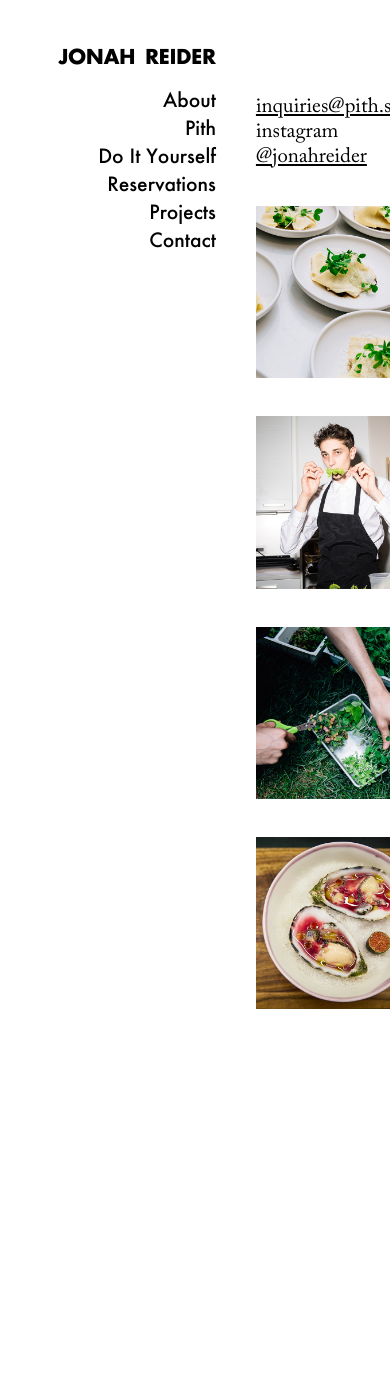
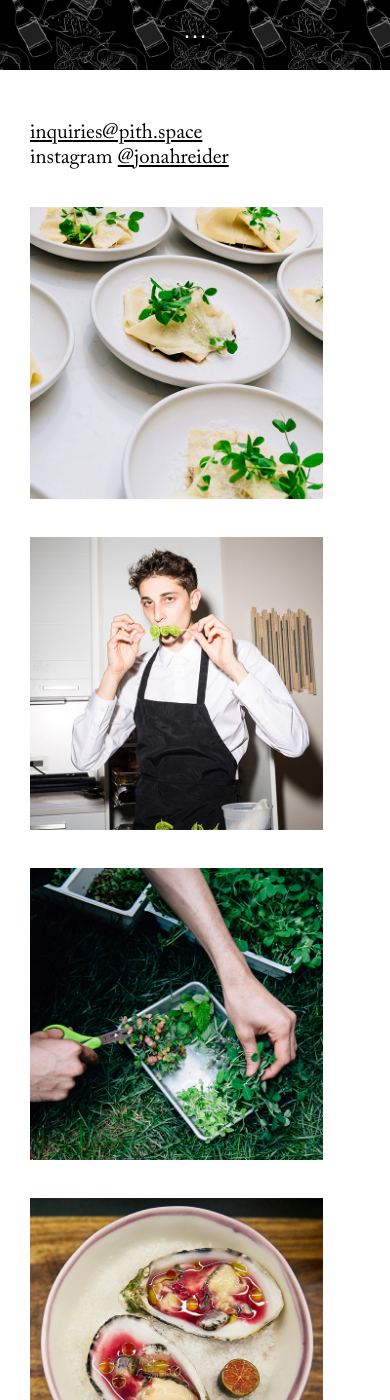
Before and after one commit to zoe-pith/pith-site, a Jekyll site: the page built from sections/contact.md, in a window 390 px wide and 1400 px high. Built offline with Jekyll 4.4.1, drawn with Linux system fonts in a browser that asks for light colours.

Commit message:
Clean up some redundant files and improve nav behaviour

```diff
--- a/_includes/header.md
+++ b/_includes/header.md
@@ -10,7 +10,6 @@
 		<link rel="stylesheet" type="text/css" href="/css/style.css">
 		<script src="/js/jquery-2.1.1.js" type="text/javascript"></script>
 		<script src="/js/jquery-easing.js" type="text/javascript"></script>
-		<script src="/js/scrolling.js" type="text/javascript"></script>
 		<script src="/js/navigator.js" type="text/javascript"></script>
 		<script src="https://js.tito.io/v1" async></script>
 		<!-- Global site tag (gtag.js) - Google Analytics -->
--- a/_layouts/default.html
+++ b/_layouts/default.html
@@ -1,4 +1,8 @@
 {% include header.md %}
-<nav><h1>Jonah Reider</h1>{% include datamenu menu=site.data.menus all=true %}</nav>
+<nav role="status">
+  <button onclick="toggleMenu()" aria-label="Toggle menu">&middot;&middot;&middot;</button>
+  <h1>Jonah Reider</h1>
+  {% include datamenu menu=site.data.menus all=true %}
+</nav>
 <div id="page-content" role="status">{{ content }}</div>
 {% include footer.md %}
--- a/css/style.scss
+++ b/css/style.scss
@@ -76,8 +76,10 @@
 #content {
 	display: flex;
 	min-height: 70%;
-	margin-top: 10%;
-	width: 70%;
+	margin: 10% 4% 0 4%;
+	max-width: 1100px;
+	position: relative;
+	width: 100%;
 }
 
 h1 {
@@ -99,6 +101,10 @@
 	line-height: 28px;
 	padding-right: 40px;
 	text-align: right;
+	> button {
+		display: none;
+	}
+
 	ul {
 		padding: 0;
 		ul {
@@ -153,6 +159,7 @@
 }
 
 #page-content {
+	flex-grow: 1;
 	font-size: 1.3rem;
 	padding-top: 2.2rem;
 	width: 100%;
@@ -190,7 +197,7 @@
 	}
 	img {
 		margin: 15px 0 15px 0;
-		max-height: 420px;
+		max-height: 100%;
 		max-width: 100%;
 		&.small {
 			max-height: initial;
@@ -222,11 +229,12 @@
 }
 
 #posts {
-	display: grid;
-	grid-template-columns: repeat(4, minmax(120px, 1fr));
+	display: inline-grid;
+	grid-template-columns: repeat(auto-fit, minmax(120px, 1fr));
 	grid-gap: 20px;
 	grid-auto-rows: auto;
 	list-style: none;
+	padding: 0;
 	width: 100%;
 }
 
@@ -264,14 +272,17 @@
 	width: 120px;
 	a {
 		text-decoration: none;
-		& > img {
+		> img {
 			border: 1px solid rgba(200, 200, 200, 0.5);
 			filter: grayscale(100%);
-			margin: 0;
+			margin: 0!important;
 			transition: 0.2s filter linear;
 			&:hover {
 				filter: grayscale(0%);
 			}
+		}
+		span {
+			font-size: 1.1rem;
 		}
 	}
 	div {
@@ -392,3 +403,52 @@
 }
 
 */
+
+@media screen and (max-width: 500px) {
+	body {
+		display: block;
+	}
+
+	nav {
+		background: white;
+		margin-bottom: 30px;
+		height: 70px;
+		overflow: hidden;
+		padding: 0;
+		position: fixed;
+		text-align: left;
+		transition: 0.3s height ease;
+		top: 0;
+		width: 100%;
+		z-index: 2;
+		> button {
+			background: left/30% url("../images/tile.png") repeat;
+			border: none;
+			color: white;
+			display: block;
+			font-size: 1.5rem;
+			height: 70px;
+			margin: 0 0 20px 0;
+			width: 100%;
+		}
+		> h1, &> ul {
+			margin-left: 30px;
+		}
+	}
+
+	#content {
+		display: block;
+		margin: 0;
+		width: 100%;
+	}
+
+	#page-content {
+		margin-top: 70px;
+		padding: 30px;
+	}
+
+	#contact-page img {
+		max-width: auto;
+		width: 100%!important;
+	}
+}
--- a/js/navigator.js
+++ b/js/navigator.js
@@ -1,4 +1,4 @@
-var state = { postVisible: false, previousScroll: 0, isSearchVisible: false };
+var state = { postVisible: false, previousScroll: 0, isSearchVisible: false, isMenuOpen: false };
 
 window.onload = function() {
   var url_data = window.location.hash.slice(1).split("/");
@@ -39,7 +39,6 @@
   };
   showPage(spoofE);
   document.getElementById("loading").style.display = "none";
-  if (page === "diy") filterPosts(tag);
 };
 
 function showPage(e) {
@@ -50,6 +49,7 @@
   pages.forEach(page => {
     if (page.id == (page_name || "about") + "-page") {
       page.style.display = "block";
+      state.previousScroll = document.body.scrollTop;
       document.body.scrollTop = 0;
     } else {
       page.style.display = "none";
@@ -78,11 +78,13 @@
   state.selectedNavItem.classList.add("selected");
 
   if (page_name === "diy") filterPosts();
+  if (state.isMenuOpen && page_name !== "diy") toggleMenu();
   return false;
 }
 
 function showPost(e) {
-  state.previousScroll = document.getElementById("page-content").scrollTop;
+  state.previousScroll = document.body.scrollTop;
+  document.body.scrollTop = 0;
 
   document.getElementById("posts").style.display = "none";
   document.querySelector("#diy-page p:first-child").style.display = "none";
@@ -109,6 +111,7 @@
 function filterPosts(tag) {
   if (state.postVisible) goBack();
   var newSelected;
+  var keepMenu = false;
   var posts = document.querySelectorAll("#posts li");
   posts.forEach(post => {
     if (!tag || post.classList.contains(tag + "-tag")) {
@@ -117,7 +120,6 @@
       post.style.display = "none";
     }
   });
-  console.log(state);
   if (state.isSearchVisible) revertSearch();
 
   var link = document.querySelector(
@@ -130,11 +132,14 @@
       state.selectedNavItem = link.parentElement;
       state.selectedNavItem.classList.add("selected");
     } else {
+      keepMenu = true;
       state.selectedNavItemParent = state.selectedNavItem;
       state.selectedNavItem = link.parentElement;
       state.selectedNavItem.classList.add("selected");
     }
   }
+  // alert(tag);
+  if (state.isMenuOpen && !keepMenu) toggleMenu();
 }
 
 function revertSearch() {
@@ -150,7 +155,29 @@
   document.querySelector("#diy-page p:first-child").style.display = "initial";
   document.getElementById("posts").style.display = "grid";
   document.getElementById("back-button").style.display = "none";
-  document.getElementById("page-content").scrollTop = state.previousScroll;
+  document.body.scrollTop = state.previousScroll;
   state.postVisible = false;
   return false;
 }
+function toggleMenu() {
+  // alert("tog");
+  var menu = document.getElementsByTagName("nav")[0];
+  var button = document.querySelector("nav button");
+  var content = document.getElementById("page-content");
+  if (state.isMenuOpen) {
+    content.style.display = "block";
+    button.innerHTML = "&middot;&middot;&middot;";
+    menu.style.height = "70px";
+    setTimeout(() => {
+      menu.children[1].style.display = "none";
+      menu.children[2].style.display = "none";
+    }, 300);
+  } else {
+    menu.children[1].style.display = "block";
+    menu.children[2].style.display = "block";
+    setTimeout(() => (content.style.display = "none"), 300);
+    button.innerHTML = "&#10005;";
+    menu.style.height = "100vh";
+  }
+  state.isMenuOpen = !state.isMenuOpen;
+}
--- a/js/scrolling.js
+++ /dev/null
@@ -1,97 +0,0 @@
-var arrow_colour;
-var scroll_amount;
-var arrow_fade_speed = 300;
-// 0 - left arrow visible, 1 - right arrow visible. Necessary to avoid swaps being called by momentum scrolling.
-var which_arrow_is_visible = 1;
-var scroll_length;
-var current_responsive_state = 1;
-
-$(document).ready(function () {
-	if($(window).width() > 590) {
-
-		// Set up for initial window size.
-		adjust_responsive_arrows(true);
-
-		$(window).resize(function() {
-			// Checks if styling needs to be changed depending on window width.
-			adjust_responsive_arrows();
-		});
-
-		$("#content").scroll(function() {
-			// Swaps arrow if scroll reaches the end and right arrow showing.
-			if($("#content").scrollLeft() == $("#content").prop("scrollWidth") - scroll_amount && which_arrow_is_visible) {
-				swap_arrows("left");
-			// Swaps arrow if scroll returns to start and left arrow is showing.
-			} else if($("#content").scrollLeft() == 0 && !which_arrow_is_visible) {
-				swap_arrows("right");
-			}
-		});
-
-		// Scrolls when clicked.
-		$("#arrow-right").click(function() {
-			arrow_click_handler("right");
-		});
-	}
-});
-
-function adjust_responsive_arrows(first_try) {
-	if(first_try) {
-		$("#arrow-right").css({"opacity":"1"});
-	}
-	// If window is thin enough to switch to inner arrows but still has letterboxing.
-	if($(window).width() < 960 && $(window).width() >= 850 && current_responsive_state != 960) {
-
-		scroll_amount = 850;
-		arrow_colour = "black";
-		$(".arrow").css({"position":"absolute", "top": "calc(50% - 20px)"});
-		$("#arrow-right").css({"left": "calc(100% - 50px - ((100% - 850px) / 2 ))","border-right": "none", "border-left": "20px solid "+ arrow_colour});
-		$("#arrow-left").css({"left": "calc(10px + ((100% - 850px) / 2 ))", "border-left": "none", "border-right": "20px solid "+ arrow_colour});
-		current_responsive_state = 960;
-
-	// Window thin enough to not have black sidebars.
-	} else if($(window).width() < 850 && current_responsive_state != 850) {
-
-		scroll_amount = $(window).width();
-		arrow_colour = "black";
-		$(".arrow").css({"position":"absolute", "top": "calc(50% - 20px)"});
-		$("#arrow-right").css({"left": "calc(100% - 50px)","border-right": "none", "border-left": "20px solid "+ arrow_colour});
-		$("#arrow-left").css({"left": "10px", "border-left": "none", "border-right": "20px solid "+ arrow_colour});
-		current_responsive_state = 850;
-
-	// Window wide enough for white arrows.
-	} else if($(window).width() >= 960 && current_responsive_state != 0){
-
-		arrow_colour = "white";
-		scroll_amount = 850;
-		$(".arrow").css({"position":"inherit", "top": "330px", "left": "auto", "right": "auto"});
-		$("#arrow-right").css({"border-right": "none", "border-left": "20px solid "+ arrow_colour});
-		$("#arrow-left").css({"border-left": "none", "border-right": "20px solid "+ arrow_colour});
-		current_responsive_state = 0;
-	} else if($(window).width() < 850) {
-		scroll_amount = $(window).width();
-	}
-	// Sets proper scroll length, depending on window size.
-	scroll_length = $("#content").prop("scrollWidth") - scroll_amount;
-}
-
-// Scrolls when arrow is clicked
-function arrow_click_handler(visible) {
-	$("#content").animate({
-			scrollLeft: visible == "right" ? scroll_length : 0
-	}, 1600, "easeOutCubic", function() {
-	});
-}
-
-// Visually and logically swaps arrows.
-function swap_arrows(visible) {
-	hidden = visible == "right" ? "left" : "right";
-	$("#arrow-" + hidden).css({"cursor":"auto"});
-	$("#arrow-" + visible).css({"cursor":"pointer"});
-	$("#arrow-" + hidden).animate({opacity: 0}, arrow_fade_speed, function() {
-		$("#arrow-" + visible).animate({opacity: 1}, arrow_fade_speed, function() {
-			$("#arrow-" + hidden).off();
-			$("#arrow-" + visible).click(function(){arrow_click_handler(visible)});
-		});
-	});
-	which_arrow_is_visible = visible == "right" ? 1 : 0;
-}
--- a/sections/contact.md
+++ b/sections/contact.md
@@ -8,7 +8,7 @@
 [inquiries@pith.space](mailto:inquiries@pith.space)
 	instagram [@jonahreider](https://instagram.com/jonahreider)
 
-![plates of pasta](images/pasta_plating.jpg)
-![Jonah Reider posing with a skewer](images/jonah.jpg)
-![hands harvesting greens](images/greenery.jpg)
-![oysters](images/sea_food.jpg)
+![plates of pasta](images/pasta_plating.jpg){:.large}
+![Jonah Reider posing with a skewer](images/jonah.jpg){:.large}
+![hands harvesting greens](images/greenery.jpg){:.large}
+![oysters](images/sea_food.jpg){:.large}
```
Also changed, not shown: _posts/2019-07-02-some-thoughts.md (added, +6 -0 lines), sections/reserve.md (+1 -3 lines), images/Pith_ByJonahReider.jpg (deleted), images/Pith_Cherry.jpg (deleted), images/Pith_Fish.jpg (deleted), images/Pith_Glass.jpg (deleted), images/Pith_Mint.jpg (deleted), images/Pith_Orange.jpg (deleted), images/Pith_Oyster.jpg (deleted), images/Pith_PITH.jpg (deleted), images/Pith_Rosemary.jpg (deleted), images/Pith_Tomato.jpg (deleted), images/Pith_Wine.jpg (deleted).
